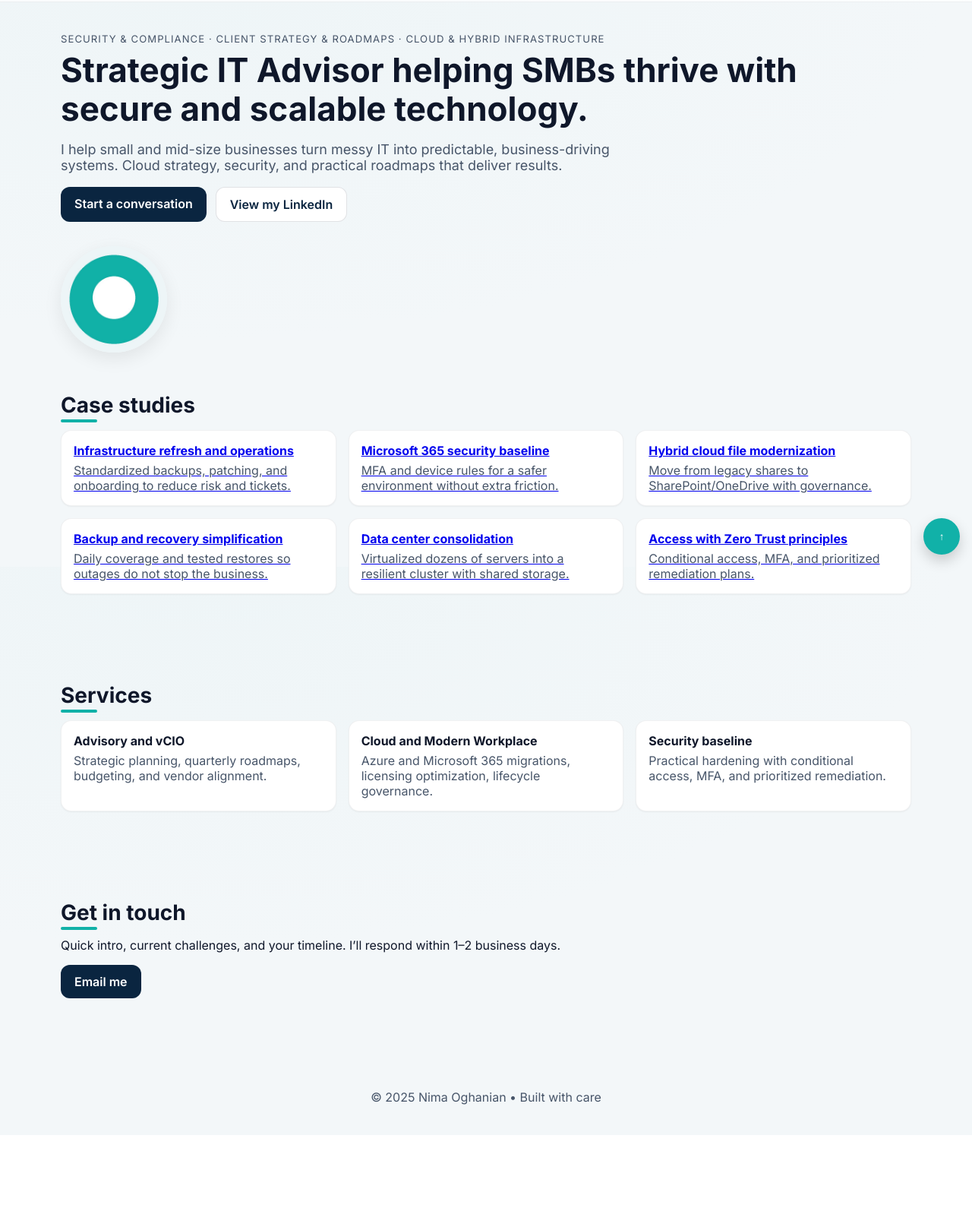
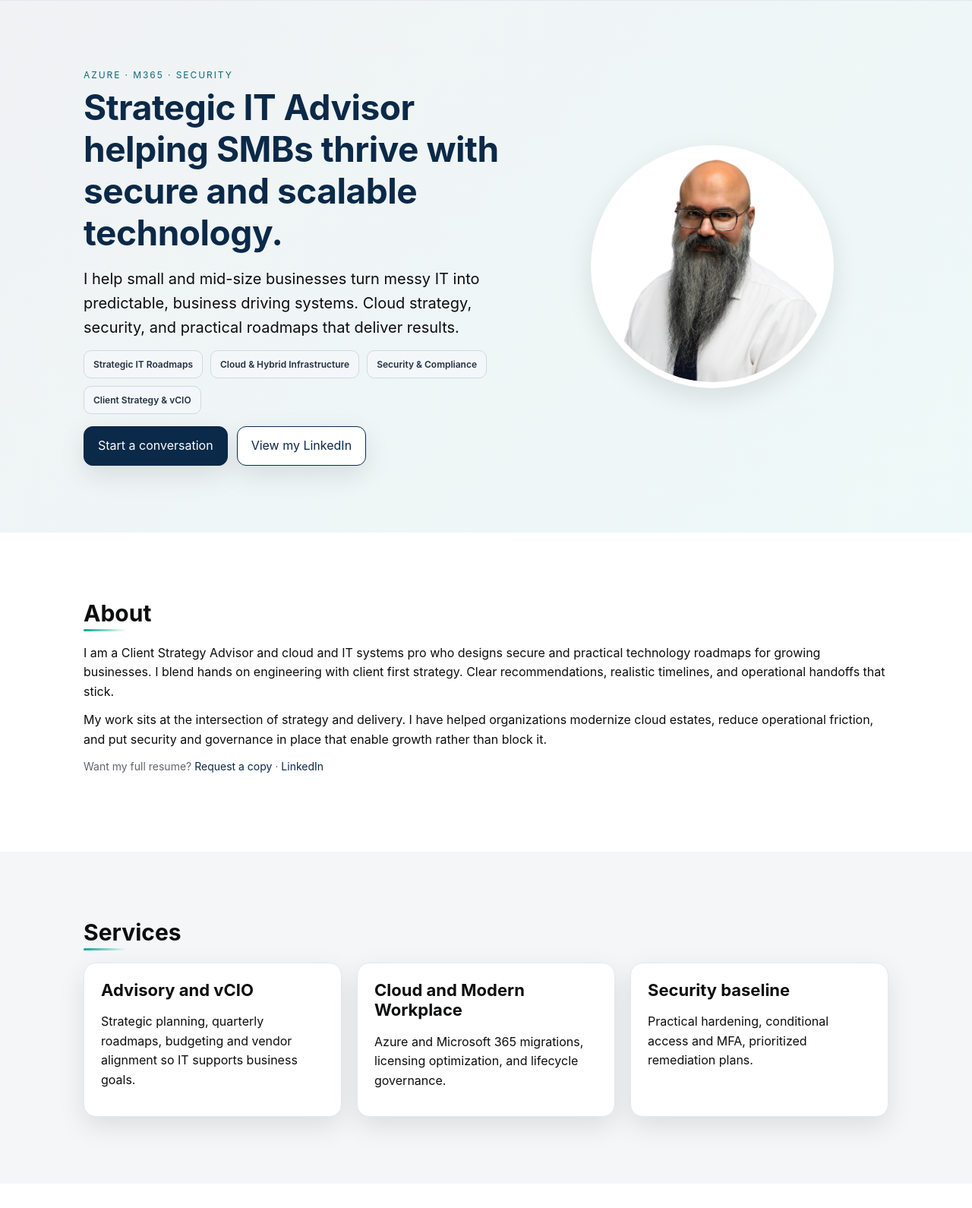
Before and after one commit to NB-OGH/github.io, a plain HTML site: page index.html in a window 1280 px wide. Shown: the part 54-1644 px from the top of the page at 76% size. Before the commit the page ends 1548 px from the top, so only its background shows below. Drawn offline with Linux system fonts and the light colour scheme.

Commit message:
Add files via upload

```diff
--- a/index.html
+++ b/index.html
@@ -1,112 +1,158 @@
 
-<!DOCTYPE html>
+<!doctype html>
 <html lang="en">
 <head>
-  <meta charset="utf-8" />
-  <meta name="viewport" content="width=device-width, initial-scale=1" />
+  <meta charset="utf-8">
+  <meta name="viewport" content="width=device-width, initial-scale=1">
   <title>Nima Oghanian — Strategic IT Advisor</title>
-  <link rel="preconnect" href="https://fonts.googleapis.com">
-  <link rel="preconnect" href="https://fonts.gstatic.com" crossorigin>
-  <link href="https://fonts.googleapis.com/css2?family=Inter:wght@400;500;600;700;800&display=swap" rel="stylesheet">
-  <link rel="icon" href="favicon.ico">
-  <link rel="stylesheet" href="styles.css" />
+  <meta name="description" content="Strategic IT advisor focused on cloud architecture, security, and practical roadmaps for SMBs. Toronto-based.">
+  <link rel="stylesheet" href="styles.css">
 </head>
 <body>
   <header class="site-header">
-    <div class="container header-inner">
-      <div class="brand">Nima Oghanian</div>
-      <button class="hamburger" aria-label="Menu" aria-expanded="false">☰</button>
+    <div class="container row">
+      <div class="brand"><a href="/">Nima Oghanian</a></div>
+
+      <button class="menu-toggle" aria-expanded="false" aria-controls="primaryNav" aria-label="Open menu">
+        <span class="menu-lines"></span>
+      </button>
+
+      <nav class="nav" id="primaryNav">
+        <a href="#about">About</a>
+        <a href="#services">Services</a>
+        <a href="#projects">Case studies</a>
+        <a href="#contact">Contact</a>
+      </nav>
     </div>
   </header>
 
-  <main>
-    <!-- Hero -->
-    <section class="hero container">
-      <p class="mini-tagline">
-        Security &amp; Compliance · Client Strategy &amp; Roadmaps · Cloud &amp; Hybrid Infrastructure
-      </p>
-      <h1>Strategic IT Advisor helping SMBs thrive with secure and scalable technology.</h1>
-      <p class="lead">
-        I help small and mid-size businesses turn messy IT into predictable, business-driving systems.
-        Cloud strategy, security, and practical roadmaps that deliver results.
-      </p>
-      <div class="cta-row">
-        <a class="btn btn-primary" href="#contact">Start a conversation</a>
-        <a class="btn btn-ghost" href="https://www.linkedin.com/in/nimaoghanian" target="_blank" rel="noopener">View my LinkedIn</a>
-      </div>
-      <figure class="avatar-wrap" aria-label="Nima avatar">
-        <img src="avatar.jpg" alt="Nima Oghanian" />
-      </figure>
-    </section>
-
-    <!-- Case studies -->
-    <section class="container page-section" id="case-studies">
-      <h2 class="section-title">Case studies</h2>
-      <div class="cards-grid">
-        <a class="card" href="#" aria-label="Infrastructure refresh and operations">
-          <h3 class="card-title">Infrastructure refresh and operations</h3>
-          <p class="card-desc">Standardized backups, patching, and onboarding to reduce risk and tickets.</p>
-        </a>
-        <a class="card" href="#" aria-label="Microsoft 365 security baseline">
-          <h3 class="card-title">Microsoft 365 security baseline</h3>
-          <p class="card-desc">MFA and device rules for a safer environment without extra friction.</p>
-        </a>
-        <a class="card" href="#" aria-label="Hybrid cloud file modernization">
-          <h3 class="card-title">Hybrid cloud file modernization</h3>
-          <p class="card-desc">Move from legacy shares to SharePoint/OneDrive with governance.</p>
-        </a>
-        <a class="card" href="#" aria-label="Backup and recovery simplification">
-          <h3 class="card-title">Backup and recovery simplification</h3>
-          <p class="card-desc">Daily coverage and tested restores so outages do not stop the business.</p>
-        </a>
-        <a class="card" href="#" aria-label="Data center consolidation">
-          <h3 class="card-title">Data center consolidation</h3>
-          <p class="card-desc">Virtualized dozens of servers into a resilient cluster with shared storage.</p>
-        </a>
-        <a class="card" href="#" aria-label="Access with Zero Trust principles">
-          <h3 class="card-title">Access with Zero Trust principles</h3>
-          <p class="card-desc">Conditional access, MFA, and prioritized remediation plans.</p>
-        </a>
-      </div>
-    </section>
-
-    <!-- Services -->
-    <section class="container page-section" id="services">
-      <h2 class="section-title">Services</h2>
-      <div class="services-grid">
-        <div class="card">
-          <h3 class="card-title">Advisory and vCIO</h3>
-          <p class="card-desc">Strategic planning, quarterly roadmaps, budgeting, and vendor alignment.</p>
-        </div>
-        <div class="card">
-          <h3 class="card-title">Cloud and Modern Workplace</h3>
-          <p class="card-desc">Azure and Microsoft 365 migrations, licensing optimization, lifecycle governance.</p>
-        </div>
-        <div class="card">
-          <h3 class="card-title">Security baseline</h3>
-          <p class="card-desc">Practical hardening with conditional access, MFA, and prioritized remediation.</p>
+  <main id="main">
+    <section class="hero section">
+      <div class="container">
+        <div class="grid">
+          <div>
+            <div class="kicker">AZURE · M365 · SECURITY</div>
+            <h1>Strategic IT Advisor helping SMBs thrive with secure and scalable technology.</h1>
+            <p class="lead">I help small and mid-size businesses turn messy IT into predictable, business driving systems. Cloud strategy, security, and practical roadmaps that deliver results.</p>
+            <div class="tags">
+              <span class="tag">Strategic IT Roadmaps</span>
+              <span class="tag">Cloud & Hybrid Infrastructure</span>
+              <span class="tag">Security & Compliance</span>
+              <span class="tag">Client Strategy & vCIO</span>
+            </div>
+            <div class="cta">
+              <a class="button" href="mailto:info@nimaoghanian.com">Start a conversation</a>
+              <a class="button ghost" href="https://www.linkedin.com/in/nimaoghanian">View my LinkedIn</a>
+            </div>
+          </div>
+          <div class="hero-visual">
+            <div class="avatar-wrap">
+              <img src="assets/avatar.png" alt="Portrait of Nima Oghanian">
+            </div>
+          </div>
         </div>
       </div>
     </section>
 
-    <!-- Contact -->
-    <section class="container page-section" id="contact">
-      <h2 class="section-title">Get in touch</h2>
-      <p>Quick intro, current challenges, and your timeline. I’ll respond within 1–2 business days.</p>
-      <a class="btn btn-primary" href="mailto:nima@yourdomain.example">Email me</a>
+    <section id="about" class="section">
+      <div class="container">
+        <h2>About</h2>
+        <p>I am a Client Strategy Advisor and cloud and IT systems pro who designs secure and practical technology roadmaps for growing businesses. I blend hands on engineering with client first strategy. Clear recommendations, realistic timelines, and operational handoffs that stick.</p>
+        <p>My work sits at the intersection of strategy and delivery. I have helped organizations modernize cloud estates, reduce operational friction, and put security and governance in place that enable growth rather than block it.</p>
+        <p class="small">Want my full resume? <a href="mailto:info@nimaoghanian.com?subject=Request%20CV">Request a copy</a> · <a href="https://www.linkedin.com/in/nimaoghanian">LinkedIn</a></p>
+      </div>
+    </section>
+
+    <section id="services" class="section muted">
+      <div class="container">
+        <h2>Services</h2>
+        <div class="grid-3">
+          <a class="card card-link" href="#services">
+            <h3>Advisory and vCIO</h3>
+            <p>Strategic planning, quarterly roadmaps, budgeting and vendor alignment so IT supports business goals.</p>
+          </a>
+          <a class="card card-link" href="#services">
+            <h3>Cloud and Modern Workplace</h3>
+            <p>Azure and Microsoft 365 migrations, licensing optimization, and lifecycle governance.</p>
+          </a>
+          <a class="card card-link" href="#services">
+            <h3>Security baseline</h3>
+            <p>Practical hardening, conditional access and MFA, prioritized remediation plans.</p>
+          </a>
+        </div>
+      </div>
+    </section>
+
+    <section id="projects" class="section">
+      <div class="container">
+        <h2>Case studies</h2>
+        <div class="grid-3">
+          <a class="card card-link" href="case-study-1.html">
+            <h3>Infrastructure refresh and operations</h3>
+            <p>Standardized backups, patching, and onboarding to reduce risk and tickets.</p>
+          </a>
+          <a class="card card-link" href="case-study-2.html">
+            <h3>Microsoft 365 security baseline</h3>
+            <p>MFA and simple device rules for a safer environment without extra friction.</p>
+          </a>
+          <a class="card card-link" href="case-study-3.html">
+            <h3>Hybrid cloud file modernization</h3>
+            <p>Moved most data to SharePoint and OneDrive while keeping key shares running during transition.</p>
+          </a>
+        </div>
+        <div class="grid-3" style="margin-top:20px">
+          <a class="card card-link" href="case-study-4.html">
+            <h3>Backup and recovery simplification</h3>
+            <p>Daily coverage and tested restores so outages do not stop the business.</p>
+          </a>
+          <a class="card card-link" href="case-study-5.html">
+            <h3>Data center consolidation</h3>
+            <p>Virtualized dozens of servers into a resilient cluster with shared storage.</p>
+          </a>
+          <a class="card card-link" href="case-study-6.html">
+            <h3>Azure Virtual Desktop at scale</h3>
+            <p>Enterprise grade AVD with automated images, scaling, and no touch patching.</p>
+          </a>
+        </div>
+      </div>
+    </section>
+
+    <section id="contact" class="section muted">
+      <div class="container">
+        <h2>Contact</h2>
+        <p>Email <a href="mailto:info@nimaoghanian.com">info@nimaoghanian.com</a>. I usually reply within 48 hours.</p>
+        <div class="cta">
+          <a class="button" href="mailto:info@nimaoghanian.com">Send a message</a>
+          <a class="button ghost" href="https://www.linkedin.com/in/nimaoghanian">View my LinkedIn</a>
+        </div>
+      </div>
     </section>
   </main>
 
-  <button class="fab" aria-label="Back to top" onclick="window.scrollTo({top:0, behavior:'smooth'})">↑</button>
-
   <footer class="site-footer">
     <div class="container">
-      <p>© <span id="y"></span> Nima Oghanian • Built with care</p>
+      <p>© <span id="y"></span> Nima Oghanian · Strategic IT Advisor · Built with intent</p>
     </div>
   </footer>
 
+  <button id="toTop" aria-label="Back to top">↑</button>
+
   <script>
     document.getElementById('y').textContent = new Date().getFullYear();
+    const toTop = document.getElementById('toTop');
+    window.addEventListener('scroll', () => {
+      toTop.classList.toggle('show', window.scrollY > 400);
+    });
+    toTop.addEventListener('click', () => window.scrollTo({ top: 0, behavior: 'smooth' }));
+    const toggle = document.querySelector('.menu-toggle');
+    const nav = document.getElementById('primaryNav');
+    toggle.addEventListener('click', () => {
+      const open = nav.classList.toggle('open');
+      toggle.setAttribute('aria-expanded', open ? 'true' : 'false');
+    });
+    nav.addEventListener('click', e => {
+      if(e.target.tagName === 'A'){ nav.classList.remove('open'); toggle.setAttribute('aria-expanded','false'); }
+    });
   </script>
 </body>
 </html>
--- a/styles.css
+++ b/styles.css
@@ -1,100 +1,130 @@
 
 :root{
-  --bg:#f3f7f9;
-  --bg-soft:#eef5f7;
-  --text:#0f172a;
-  --muted:#475569;
+  --bg:#ffffff;
+  --ink:#0c0d0e;
+  --muted:#f5f6f8;
+  --brand:#0B2948;
+  --accent:#00A896;
   --card:#ffffff;
-  --teal:#11b1a8;
-  --brand:#0f172a;
+  --ring:#e5e7eb;
+  --shadow:0 12px 34px rgba(0,0,0,.10);
+}
+*{box-sizing:border-box}
+html,body{margin:0;padding:0}
+body{
+  font-family: Inter, ui-sans-serif, system-ui, -apple-system, Segoe UI, Roboto, Helvetica, Arial, "Apple Color Emoji","Segoe UI Emoji";
+  color:var(--ink); background:var(--bg); line-height:1.6;
+}
+.container{max-width:1100px;margin:0 auto;padding:0 20px}
+.section{padding:88px 0}
+.section.muted{background:var(--muted)}
+h1,h2,h3{line-height:1.2;margin:0 0 16px}
+h1{font-size:clamp(30px,4.5vw,46px);color:var(--brand);letter-spacing:-0.01em}
+h2{font-size:clamp(22px,3vw,30px);position:relative;padding-bottom:6px}
+h2::after{content:"";position:absolute;left:0;bottom:0;width:56px;height:3px;
+  background:linear-gradient(90deg,var(--accent),rgba(0,168,150,0));border-radius:3px}
+h3{font-size:clamp(18px,2.2vw,22px)}
+p{margin:0 0 12px}
+.lead{font-size:clamp(16px,2.4vw,20px);max-width:820px}
+.small{font-size:14px;color:#60646c}
+a{text-decoration:none;color:var(--brand)}
+a:hover{text-decoration:underline}
+
+/* Header */
+.site-header{position:sticky;top:0;background:rgba(255,255,255,.92);backdrop-filter:blur(8px);border-bottom:1px solid var(--ring);z-index:50}
+.site-header .row{display:flex;align-items:center;justify-content:space-between;padding:14px 0}
+.brand{font-weight:800;color:var(--brand);letter-spacing:.2px;white-space:nowrap}
+.brand a{color:var(--brand)}
+
+/* Hamburger */
+.menu-toggle{
+  display:none;width:40px;height:40px;border:1px solid var(--ring);
+  border-radius:10px;background:#fff;align-items:center;justify-content:center;
+}
+.menu-lines,.menu-lines::before,.menu-lines::after{
+  display:block;width:20px;height:2px;background:#111;content:"";position:relative;border-radius:2px;
+}
+.menu-lines::before{position:absolute;top:-6px}
+.menu-lines::after{position:absolute;top:6px}
+
+/* Nav */
+.nav a{margin-left:18px;color:#111;padding:6px 8px;border-radius:8px}
+.nav a:hover{background:#f1f4f8;color:#0b2948}
+
+/* Hero */
+.hero{background:linear-gradient(135deg, rgba(11,41,72,.06), rgba(0,168,150,.07));}
+.hero .grid{display:grid;grid-template-columns:1.1fr .9fr;gap:28px;align-items:center}
+.hero-visual{display:flex;align-items:center;justify-content:center}
+.avatar-wrap{width:min(320px,70%);aspect-ratio:1/1;border-radius:999px;overflow:hidden;box-shadow:var(--shadow);background:#fff;border:8px solid rgba(255,255,255,.7);transition:transform .25s ease, box-shadow .25s ease}
+.avatar-wrap:hover{transform:translateY(-2px) scale(1.02); box-shadow:0 16px 44px rgba(0,0,0,.16)}
+.avatar-wrap img{width:100%;height:100%;object-fit:cover}
+
+.kicker{letter-spacing:.16em;text-transform:uppercase;font-size:12px;color:#11687a;margin-bottom:6px}
+
+/* Tags */
+.tags{display:flex;gap:10px;flex-wrap:wrap;margin-top:14px}
+.tag{padding:8px 12px;border-radius:10px;border:1px solid #cfd9e3;background:#f4f7fa;color:#223042;
+     font-weight:600;font-size:12px;transition:background .2s ease, transform .2s ease, border-color .2s ease}
+.tag:hover{background:#eaf3f1;border-color:#bde6dc;transform:translateY(-1px)}
+
+/* CTAs */
+.cta{display:flex;gap:12px;margin-top:16px;flex-wrap:wrap}
+.button{display:inline-block;padding:12px 18px;border-radius:12px;border:1px solid var(--brand);
+        background:var(--brand);color:#fff;box-shadow:var(--shadow);transition:transform .15s ease, box-shadow .15s ease}
+.button.ghost{background:#fff;color:var(--brand)}
+.button:hover{transform:translateY(-1px);box-shadow:0 16px 44px rgba(0,0,0,.14)}
+
+/* Cards & Grid */
+.grid-3{display:grid;grid-template-columns:repeat(3,1fr);gap:20px}
+.card{background:var(--card);border:1px solid var(--ring);border-radius:16px;padding:22px;
+      box-shadow:var(--shadow);transition:transform .15s ease, box-shadow .15s ease, border-color .15s ease, outline .15s ease}
+.card:hover{transform:translateY(-3px);box-shadow:0 16px 44px rgba(0,0,0,.16);border-color:#dfe7ee;outline:2px solid rgba(0,168,150,.08)}
+
+/* Make entire card clickable */
+.card-link{display:block;color:inherit}
+.card-link:hover{text-decoration:none}
+
+/* Back to Top */
+#toTop{
+  position:fixed;right:16px;bottom:16px;z-index:60;width:44px;height:44px;border-radius:999px;
+  border:1px solid var(--accent);background:var(--accent);color:#fff;font-size:18px;font-weight:700;
+  box-shadow:var(--shadow);display:flex;align-items:center;justify-content:center;
+  opacity:0;pointer-events:none;transform:translateY(8px);
+  transition:opacity .2s ease, transform .2s ease;
+}
+#toTop.show{opacity:1;pointer-events:auto;transform:translateY(0)}
+#toTop:hover{transform:translateY(-1px)}
+
+/* Footer */
+.site-footer{padding:36px 0;border-top:1px solid var(--ring);background:#fff}
+
+/* Mobile polish */
+@media (max-width: 768px){
+  .site-header .row{padding:10px 0}
+  .menu-toggle{display:flex}
+  .nav{position:absolute;top:60px;right:20px;left:20px;background:#fff;
+       border:1px solid var(--ring);border-radius:12px;box-shadow:var(--shadow);
+       padding:10px;display:none;flex-direction:column}
+  .nav a{padding:12px}
+  .nav a:hover{background:#f5f6f8}
+  .nav.open{display:flex}
+
+  .section{padding:56px 0}
+  h1{font-size:clamp(26px,6vw,34px)}
+  .lead{font-size:16px}
+  .hero .grid{grid-template-columns:1fr;gap:18px}
+  .avatar-wrap{width:220px;margin:6px auto 0;border-width:6px}
+
+  .tags{display:grid;grid-template-columns:1fr 1fr;gap:10px}
+  .tag{display:block;text-align:center;padding:10px 12px;border-radius:10px}
+
+  .cta{gap:10px;margin-top:14px}
+  .button{width:100%;padding:14px 18px;border-radius:12px;font-weight:600}
+
+  .card{padding:18px}
 }
 
-*{box-sizing:border-box}
-html,body{height:100%}
-body{
-  margin:0;
-  font-family:Inter,system-ui,-apple-system,Segoe UI,Roboto,Helvetica,Arial,sans-serif;
-  color:var(--text);
-  background: radial-gradient(1000px 500px at 20% 0%, var(--bg-soft), var(--bg));
+/* iOS safe-area nicety */
+@supports(padding: max(0px)){
+  body{padding-bottom:env(safe-area-inset-bottom)}
 }
-
-.container{width:100%; max-width:1120px; margin:0 auto; padding:0 16px}
-
-.site-header{
-  position:sticky; top:0; z-index:50;
-  backdrop-filter:saturate(1.2) blur(8px);
-  background:rgba(255,255,255,.7);
-  border-bottom:1px solid rgba(15,23,42,.06);
-}
-.header-inner{display:flex; align-items:center; justify-content:space-between; min-height:56px}
-.brand{font-weight:700; color:var(--brand)}
-.hamburger{font-size:24px; border:0; background:transparent; cursor:pointer}
-
-.hero{padding:40px 0 16px}
-.mini-tagline{
-  letter-spacing:.08em; text-transform:uppercase;
-  font-size:.82rem; color:var(--muted); margin:0 0 .5rem 0;
-}
-h1{
-  font-size:clamp(28px, 5vw, 44px);
-  line-height:1.15; margin:.25rem 0 .75rem;
-}
-.lead{color:var(--muted); font-size:clamp(16px, 2.5vw, 18px); max-width:64ch}
-.cta-row{display:flex; gap:12px; margin-top:16px; flex-wrap:wrap}
-
-.btn{display:inline-block; padding:12px 18px; border-radius:12px; text-decoration:none; font-weight:600}
-.btn-primary{background:#0a2540; color:#fff}
-.btn-ghost{border:1px solid rgba(15,23,42,.12); background:#fff; color:#0a2540}
-
-.avatar-wrap{margin:32px 0 0; width:140px; height:140px; border-radius:50%; overflow:hidden; box-shadow:0 8px 24px rgba(0,0,0,.08)}
-.avatar-wrap img{width:100%; height:100%; object-fit:cover}
-
-.section-title{font-size:clamp(22px, 3.5vw, 28px); margin:12px 0 16px; position:relative}
-.section-title::before{
-  content:""; position:absolute; left:0; bottom:-6px; width:48px; height:4px; border-radius:999px; background:var(--teal);
-}
-
-.cards-grid, .services-grid{
-  display:grid; grid-template-columns:1fr; gap:16px;
-}
-
-/* Two columns on wider phones */
-@media (min-width: 480px){
-  .cards-grid, .services-grid{ grid-template-columns:repeat(2, minmax(0,1fr)); }
-}
-
-/* Three columns on large screens */
-@media (min-width: 992px){
-  .cards-grid{ grid-template-columns:repeat(3, minmax(0,1fr)); }
-  .services-grid{ grid-template-columns:repeat(3, minmax(0,1fr)); }
-}
-
-.card{
-  padding:16px; border-radius:14px;
-  background:var(--card);
-  border:1px solid rgba(15,23,42,.06);
-  box-shadow:0 1px 2px rgba(0,0,0,.05);
-  transition:transform .15s ease, box-shadow .15s ease, border-color .15s ease;
-}
-.card:hover{
-  transform:translateY(-2px);
-  border-color:rgba(17,177,168,.45);
-  box-shadow:0 8px 24px rgba(0,0,0,.07);
-}
-.card-title{font-size:1rem; margin:0 0 6px 0}
-.card-desc{color:var(--muted); margin:0}
-
-/* Hide descriptions on mobile; show on tablet+ */
-.card-desc{ display:none; }
-@media (min-width: 768px){ .card-desc{ display:block; } }
-
-.page-section{ padding:24px 0 80px; }
-
-.fab{
-  position:fixed; right:16px; bottom:16px;
-  width:48px; height:48px; border-radius:50%;
-  border:0; background:var(--teal); color:#fff; font-weight:800; cursor:pointer;
-  box-shadow:0 8px 18px rgba(0,0,0,.18);
-}
-
-.site-footer{ padding:24px 0; color:var(--muted); text-align:center }
```
Also changed, not shown: 1 other file.
